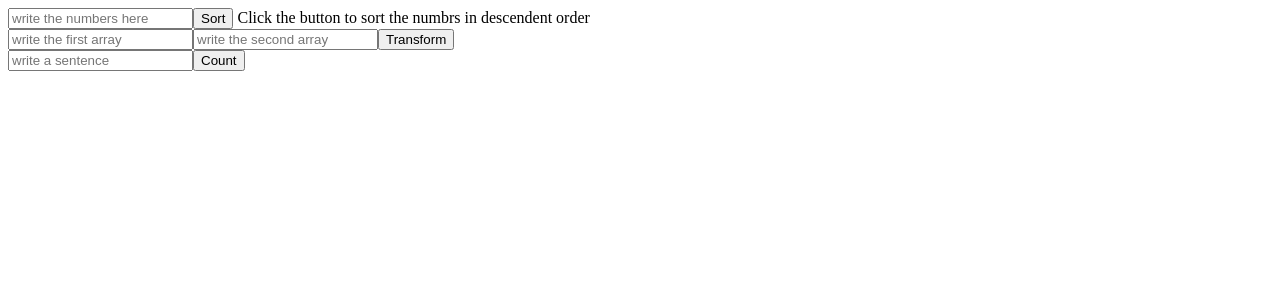
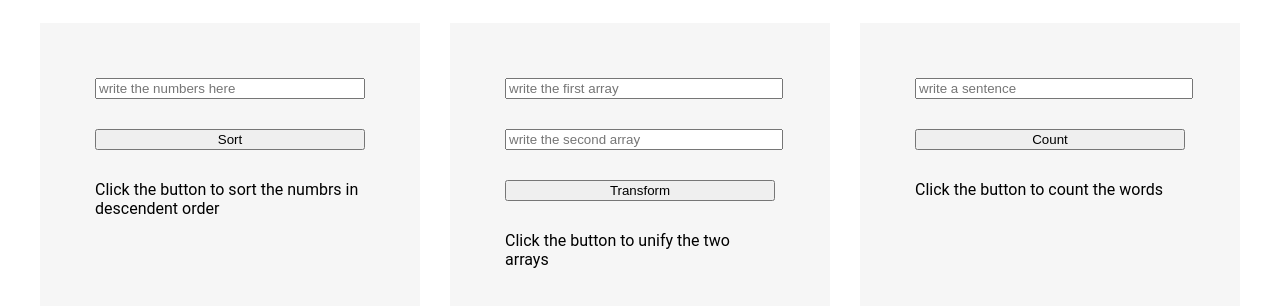
Before and after one commit to ivand150/prueba-tecnica-haley, an Angular app in the folder prueba-tecnica-haley/: page / in a window 1280 px wide. Shown: the top 306 px of the page. Built offline with nearby package versions, Linux system fonts and the light colour scheme.

Commit message:
give style to the components

```diff
--- a/prueba-tecnica-haley/src/app/app.component.html
+++ b/prueba-tecnica-haley/src/app/app.component.html
@@ -1,3 +1,5 @@
-<app-sort></app-sort>
-<app-transform></app-transform>
-<app-count></app-count>
+<section class='main'>
+  <app-sort></app-sort>
+  <app-transform></app-transform>
+  <app-count></app-count>
+</section>
--- a/prueba-tecnica-haley/src/app/app.component.scss
+++ b/prueba-tecnica-haley/src/app/app.component.scss
@@ -0,0 +1,9 @@
+* {
+  font-family: "roboto", arial, sans-serif;
+}
+
+.main {
+  display: flex;
+  justify-content: center;
+  flex-wrap: wrap;
+}
--- a/prueba-tecnica-haley/src/app/count/count.component.html
+++ b/prueba-tecnica-haley/src/app/count/count.component.html
@@ -1,7 +1,9 @@
-<input type="text" placeholder="write a sentence" [formControl]=inputSentence>
-<button (click)="countWords(inputSentence.value)">Count</button>
+<div class='formSection'>
+  <input type="text" placeholder="write a sentence" [formControl]=inputSentence>
+  <button (click)="countWords(inputSentence.value)">Count</button>
+  <span>Click the button to count the words</span>
 
-
-<div *ngIf='words.getValue()'>
-  <span>Number of words: {{words | async}}</span>
+  <div *ngIf='words.getValue()'>
+    <span>Number of words: {{words | async}}</span>
+  </div>
 </div>
--- a/prueba-tecnica-haley/src/app/count/count.component.scss
+++ b/prueba-tecnica-haley/src/app/count/count.component.scss
@@ -0,0 +1,28 @@
+.formSection {
+  display: flex;
+  flex-direction: column;
+  height: 300px;
+  width: 300px;
+  background-color: #f6f6f6;
+  transition: 0.3s box-shadow ease-out;
+  padding: 40px;
+  margin: 15px;
+  &:hover {
+    box-shadow: 0px 0px 15px #adadad;
+  }
+
+  input{
+    margin: 15px;
+    width: 270px;
+  }
+
+  button {
+    margin: 15px;
+    width: 270px;
+  }
+
+  span {
+    margin: 15px;
+    width: 270px;
+  }
+}
--- a/prueba-tecnica-haley/src/app/sort/sort.component.html
+++ b/prueba-tecnica-haley/src/app/sort/sort.component.html
@@ -1,12 +1,16 @@
-<input type="number" placeholder="write the numbers here" [formControl]=inputNumbers>
+<div class='formSection'>
+  <input type="number" placeholder="write the numbers here" [formControl]=inputNumbers class='inputSort'>
 
-<button (click)="descendentOrder(inputNumbers.value)">Sort</button>
-Click the button to sort the numbrs in descendent order
+  <button (click)="descendentOrder(inputNumbers.value)" class='buttonSort'>Sort</button>
+  <span>Click the button to sort the numbrs in descendent order</span>
 
 
-<div *ngIf='sortedNumbers.getValue().length'>
-  <span>Sorted numbers:</span>
-  <div *ngFor="let numbers of sortedNumbers | async">
-    <span> {{numbers}}</span>
+  <div *ngIf='sortedNumbers.getValue().length'>
+    <span class='spanSort'>Sorted numbers:</span>
+    <div class='sortNumbers'>
+      <div *ngFor="let numbers of sortedNumbers | async">
+        <span> {{numbers}}</span>
+      </div>
+  </div>
   </div>
 </div>
--- a/prueba-tecnica-haley/src/app/sort/sort.component.scss
+++ b/prueba-tecnica-haley/src/app/sort/sort.component.scss
@@ -0,0 +1,32 @@
+.formSection {
+  display: flex;
+  flex-direction: column;
+  height: 300px;
+  width: 300px;
+  background-color: #f6f6f6;
+  transition: 0.3s box-shadow ease-out;
+  padding: 40px;
+  margin: 15px;
+  &:hover {
+    box-shadow: 0px 0px 15px #adadad;
+  }
+
+  span{
+    margin: 15px;
+  }
+
+  .sortNumbers{
+    display: flex;
+    justify-content: center;
+    padding-top: 15px;
+  }
+
+  .inputSort {
+    margin: 15px
+  }
+
+  .buttonSort {
+    margin: 15px
+  }
+
+}
--- a/prueba-tecnica-haley/src/app/transform/transform.component.html
+++ b/prueba-tecnica-haley/src/app/transform/transform.component.html
@@ -1,12 +1,14 @@
-
+<div class='formSection'>
   <form [formGroup]='arrayOfArrays'>
 
     <input type="text" placeholder="write the first array" formControlName=firstArray>
     <input type="text" placeholder="write the second array" formControlName=secondArray>
 
     <button (click)="transformArray()">Transform</button>
+  <span>Click the button to unify the two arrays</span>
   </form>
 
   <div *ngIf='array.getValue().length'>
     <span>Array Transformed: [{{array | async}}]</span>
   </div>
+</div>
--- a/prueba-tecnica-haley/src/app/transform/transform.component.scss
+++ b/prueba-tecnica-haley/src/app/transform/transform.component.scss
@@ -0,0 +1,29 @@
+.formSection {
+  display: flex;
+  flex-direction: column;
+  height: 300px;
+  width: 300px;
+  background-color: #f6f6f6;
+  transition: 0.3s box-shadow ease-out;
+  padding: 40px;
+  margin: 15px;
+  &:hover {
+    box-shadow: 0px 0px 15px #adadad;
+  }
+
+  input{
+    margin: 15px;
+    width: 270px;
+  }
+
+  button {
+    margin: 15px;
+    width: 270px;
+  }
+
+  span {
+    display:flex;
+    width: 270px;
+    margin: 15px;
+  }
+}
```
Lines whose indentation alone changed are shown as unchanged.
